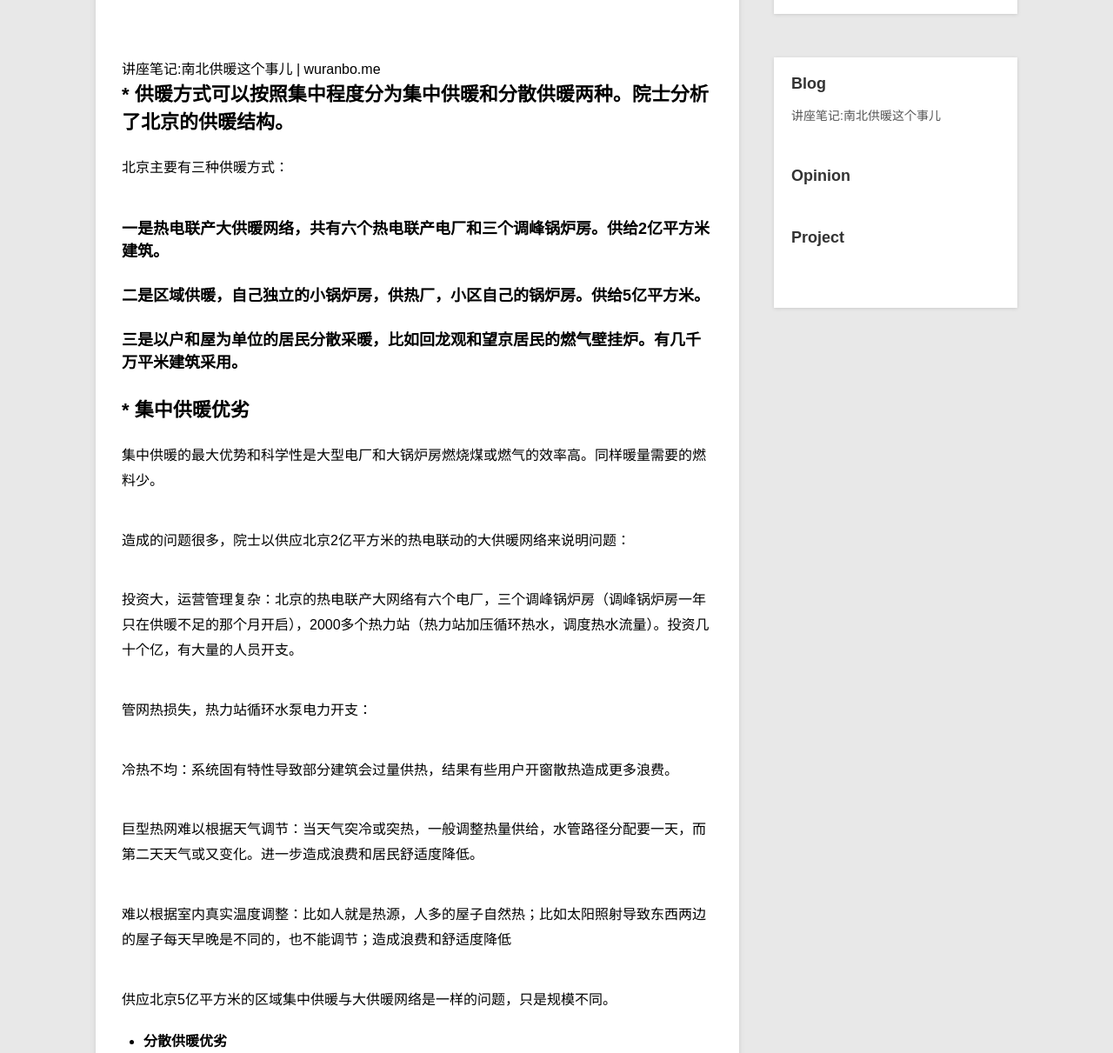
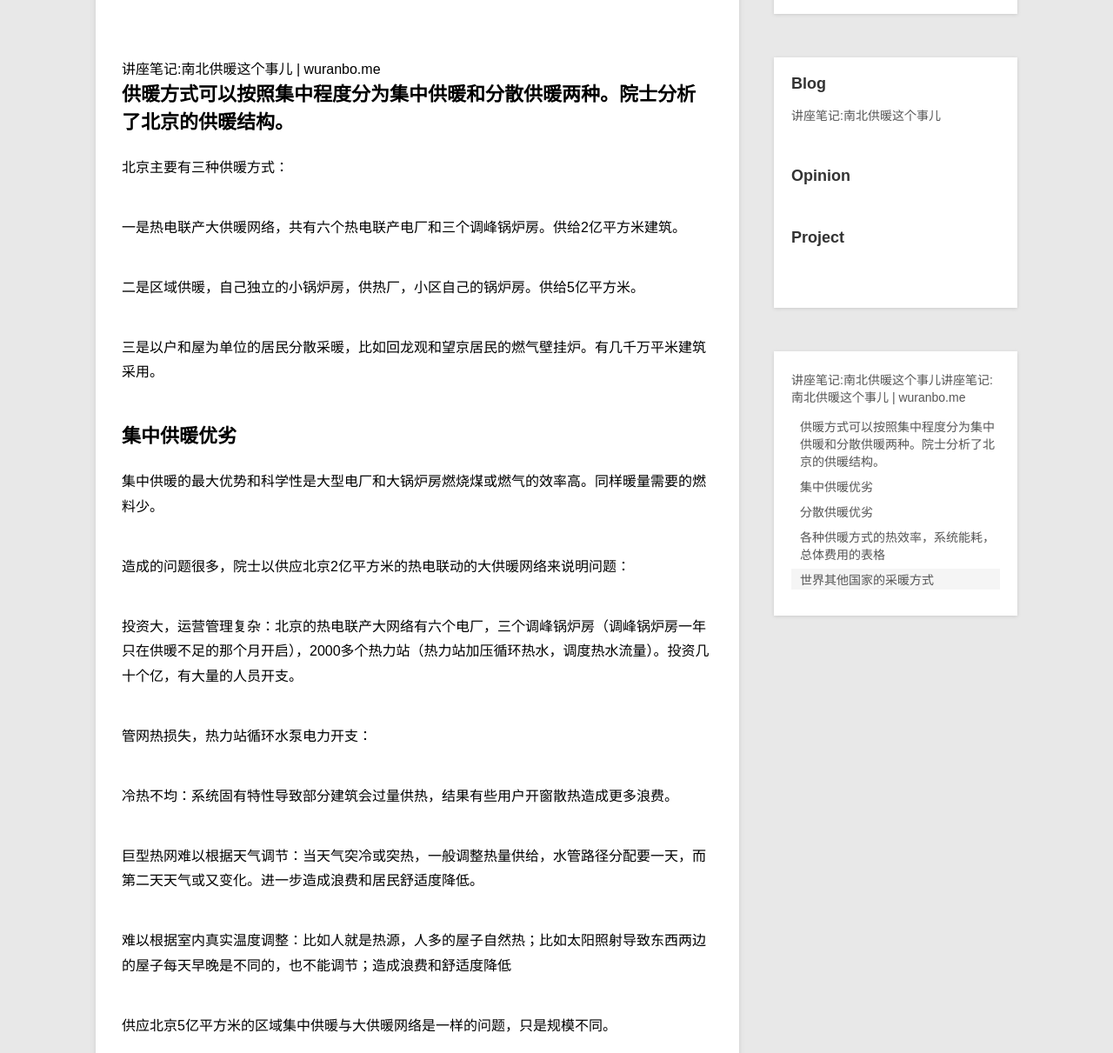
Before and after one commit to monomaniar/monomaniar.github.io, a Jekyll site: the page built from _posts/blog/2013-05-09-shoudukexuejiangtang-nanbeigongnuanbeihoudemimi.md, in a window 1280 px wide and 1400 px high, cut to the strip 189-1400 px from the top of the window. Shown: the whole strip at 87% size. Built offline with Jekyll 4.4.1, drawn with Linux system fonts in a browser that asks for light colours; Markdown is read by kramdown in place of the engine named in the settings.

Commit message:
change height

```diff
--- a/_posts/blog/2013-05-09-shoudukexuejiangtang-nanbeigongnuanbeihoudemimi.md
+++ b/_posts/blog/2013-05-09-shoudukexuejiangtang-nanbeigongnuanbeihoudemimi.md
@@ -7,17 +7,17 @@ description: 首都科学讲堂的笔记1,院士解答南方冬天为什么不
 
 # 讲座笔记:南北供暖这个事儿 | wuranbo.me
 
-## * **供暖方式可以按照集中程度分为集中供暖和分散供暖两种。院士分析了北京的供暖结构**。
+## **供暖方式可以按照集中程度分为集中供暖和分散供暖两种。院士分析了北京的供暖结构**。
 
 北京主要有三种供暖方式：
 
-### 一是热电联产大供暖网络，共有六个热电联产电厂和三个调峰锅炉房。供给2亿平方米建筑。
+一是热电联产大供暖网络，共有六个热电联产电厂和三个调峰锅炉房。供给2亿平方米建筑。
 
-### 二是区域供暖，自己独立的小锅炉房，供热厂，小区自己的锅炉房。供给5亿平方米。
+二是区域供暖，自己独立的小锅炉房，供热厂，小区自己的锅炉房。供给5亿平方米。
 
-### 三是以户和屋为单位的居民分散采暖，比如回龙观和望京居民的燃气壁挂炉。有几千万平米建筑采用。
+三是以户和屋为单位的居民分散采暖，比如回龙观和望京居民的燃气壁挂炉。有几千万平米建筑采用。
 
-## * **集中供暖优劣**
+## **集中供暖优劣**
 
 集中供暖的最大优势和科学性是大型电厂和大锅炉房燃烧煤或燃气的效率高。同样暖量需要的燃料少。
 
@@ -36,7 +36,7 @@ description: 首都科学讲堂的笔记1,院士解答南方冬天为什么不
 
 供应北京5亿平方米的区域集中供暖与大供暖网络是一样的问题，只是规模不同。
 
-* **分散供暖优劣**
+## **分散供暖优劣**
 
 集中供暖的几个劣势也正好是分散供暖的优势。
 
@@ -52,7 +52,7 @@ description: 首都科学讲堂的笔记1,院士解答南方冬天为什么不
 
 院士给的测算数据是，如果按照北京的供暖时长和燃气费用，假设楼宇用户都全天使用，维持18°C以上，100平米的房子采用分户的燃气炉一年只需1700块。
 
-* **各种供暖方式的热效率，系统能耗，总体费用的表格**
+## **各种供暖方式的热效率，系统能耗，总体费用的表格**
 
 供暖种类 1GJ热量消耗标煤:kg 典型建筑冬季耗能:kg/㎡ 费用:￥/㎡
 
@@ -85,7 +85,7 @@ description: 首都科学讲堂的笔记1,院士解答南方冬天为什么不
 
 院士特别提到了大型气炉通过管道再输送到户远不如分户燃气炉，不论从任何方面。能够在北京存在都是历史原因：１.因为管线已经铺好了，锅炉已经占地面积了，进行拆除牵涉土地牵涉各方的利益；２以前的管线维护工人也都已经存在了需要照顾他们就业；３管理机关因为要解决燃煤锅炉造成的环保问题要求使用燃气炉，而居民对分户燃气炉安装和管线改造工程有抵触；４居民对新事物不熟悉，已经试点了分户燃气的居民宣传其费钱和不制暖，造成原来将其改造为分户燃气的政策未能顺利实行，最后多方进行了妥协；这些原因综合导致了产生这样一个怪物。
 
-* **世界其他国家的采暖方式**
+## **世界其他国家的采暖方式**
 
 院士讲他本人在英国生活过多年，对一些媒体报道国外的情况颇有微词。
 
```
